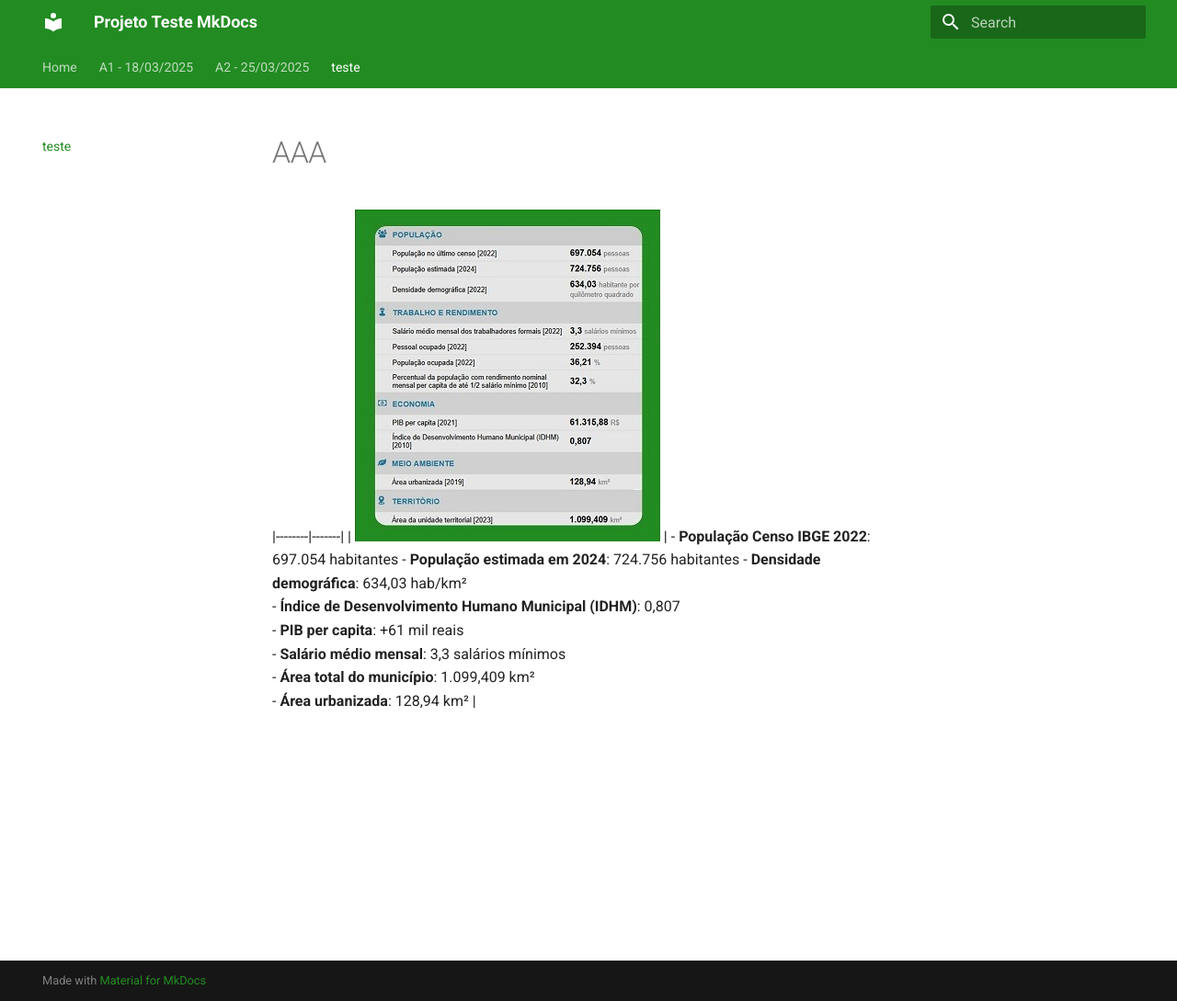
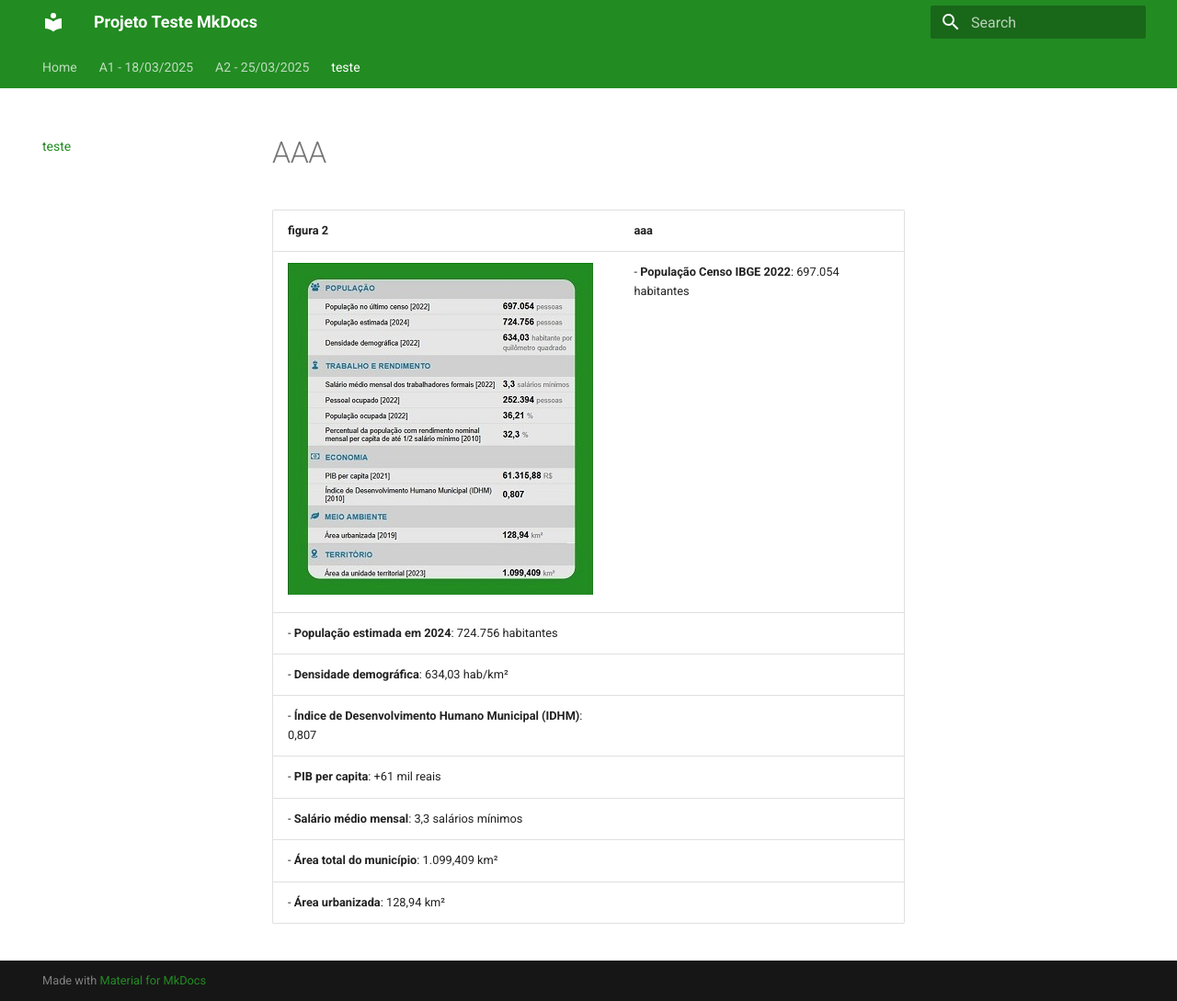
Before and after one commit to Lirucas/ProjetoTesteMkDocs, an MkDocs documentation site: the page built from docs/teste.md, in a window 1280 px wide and 1089 px high. Shown: the whole window at 92% size. Built offline with MkDocs 1.6.1 and Material for MkDocs 9.7.7, drawn with Linux system fonts in a browser that asks for light colours.

Commit message:
Alterações no conteúdo e configuração do site

```diff
--- a/docs/teste.md
+++ b/docs/teste.md
@@ -1,5 +1,6 @@
 # AAA
 
+|figura 2| aaa  |
 |--------|-------|
 | ![Descrição da Imagem](assets/figura2.jpg) | - **População Censo IBGE 2022**: 697.054 habitantes
 - **População estimada em 2024**: 724.756 habitantes
```
